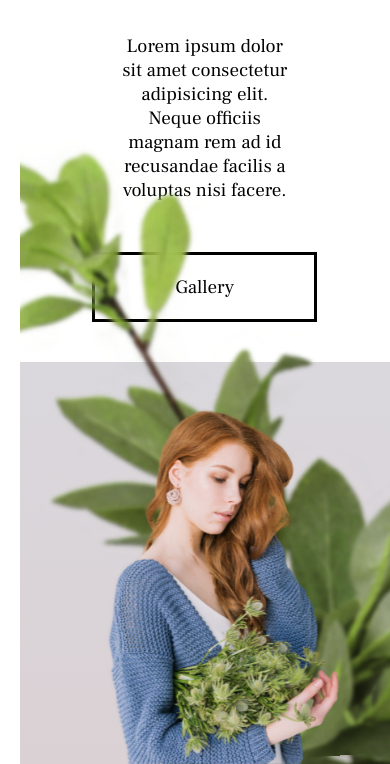
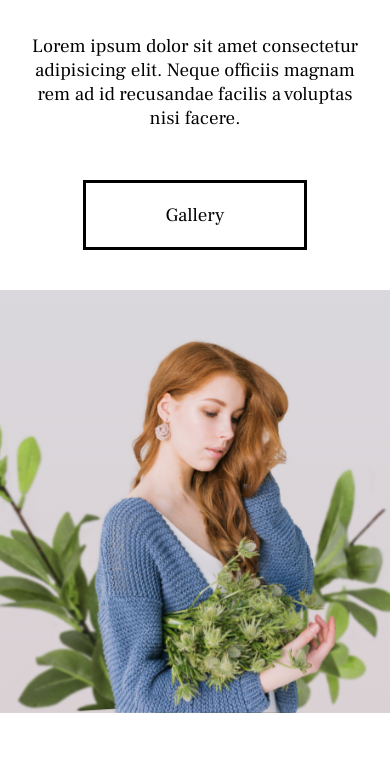
Before and after one commit to mapper895/Elena-Joy-Photography, a plain HTML site: page index.html in a window 390 px wide. Shown: the part 230-994 px from the top of the page. After the commit the page ends 943 px from the top, so only its background shows below. Drawn offline with Linux system fonts and the light colour scheme.

Commit message:
Fixing Small Issues

```diff
--- a/style.css
+++ b/style.css
@@ -133,6 +133,7 @@ nav {
   animation: plant-entrance 1.5s ease-in-out 0.5s forwards,
     plant-shake 2.5s infinite ease alternate-reverse 2s;
   transform-origin: bottom;
+  max-height: 80%;
 }
 .plant2 {
   left: 40%;
@@ -170,6 +171,13 @@ nav {
 }
 
 @media screen and (max-width: 842px) {
+  .hero {
+    width: 100%;
+  }
+  .hero-introduction p {
+    padding: 5rem 3rem;
+  }
+  /* Burger Animation */
   .burger {
     position: relative;
     display: block;
```
